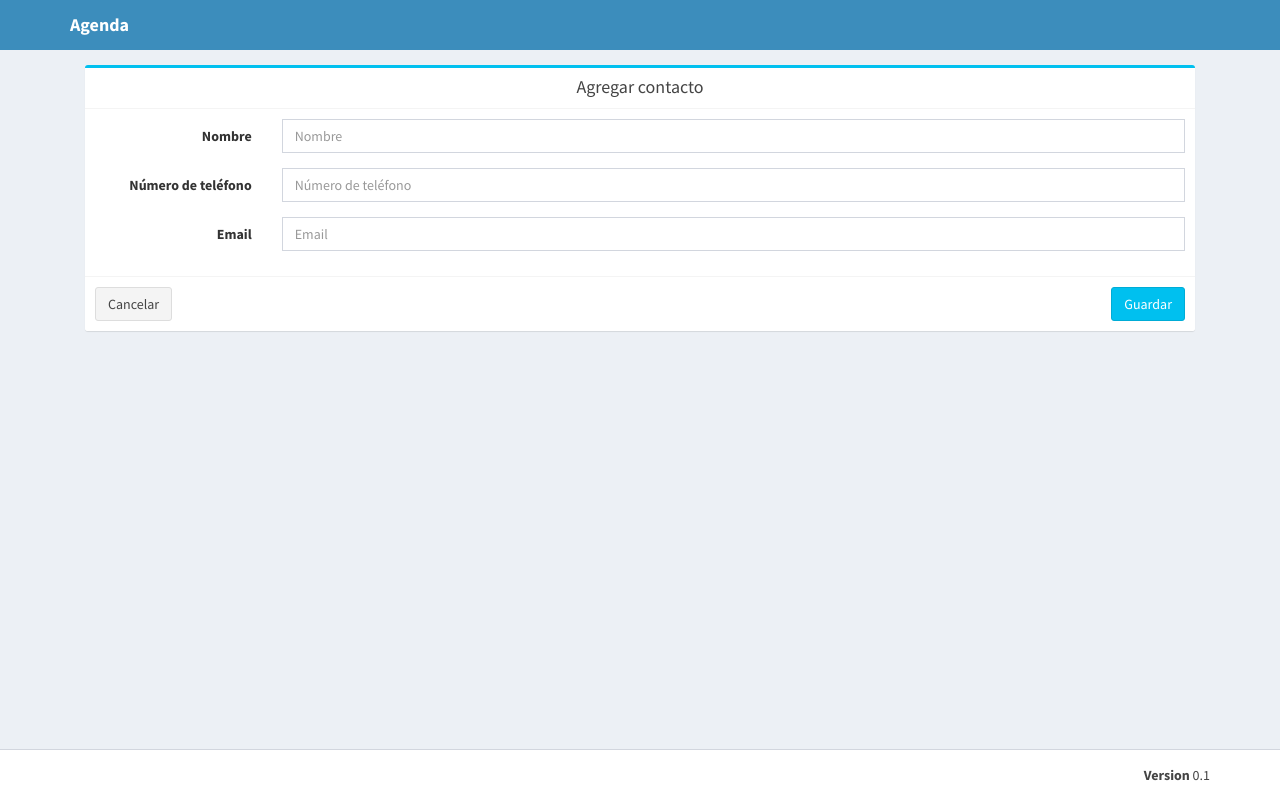
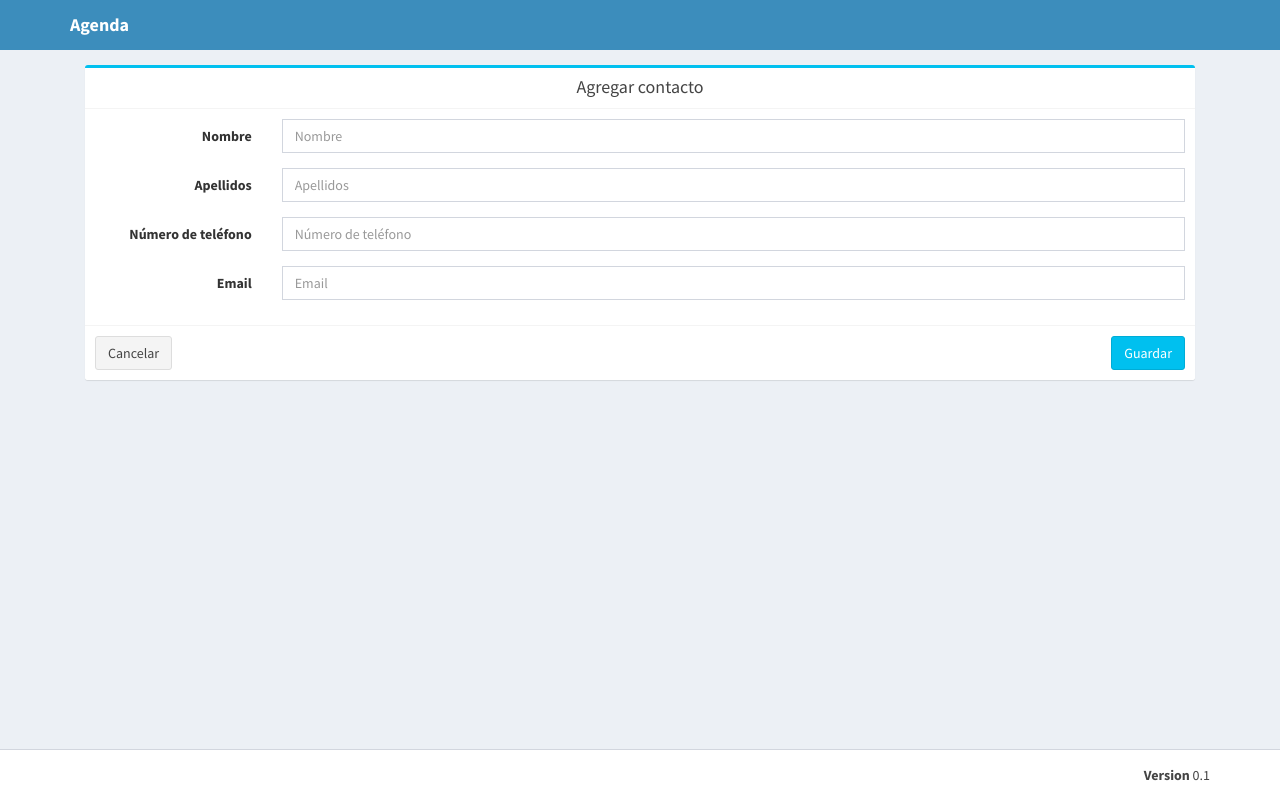
Before and after one commit to jmlcas/crud-agenda, a Flask app: page /add/ in a window 1280 px wide. Run offline with Flask 2, Linux system fonts and the light colour scheme; some libraries are stand-ins or nearby versions.

Commit message:
Update add.html

```diff
--- a/source_code/templates/add.html
+++ b/source_code/templates/add.html
@@ -44,6 +44,14 @@
 
                   <div class="col-sm-10">
                     <input name="name" type="text" class="form-control" placeholder="Nombre" autocomplete="off" required>
+                  </div>
+                </div>
+
+                <div class="form-group">
+                  <label class="col-sm-2 control-label">Apellidos</label>
+
+                  <div class="col-sm-10">
+                    <input name="surnames" type="text" class="form-control" placeholder="Apellidos" autocomplete="off" required>
                   </div>
                 </div>
 
```
